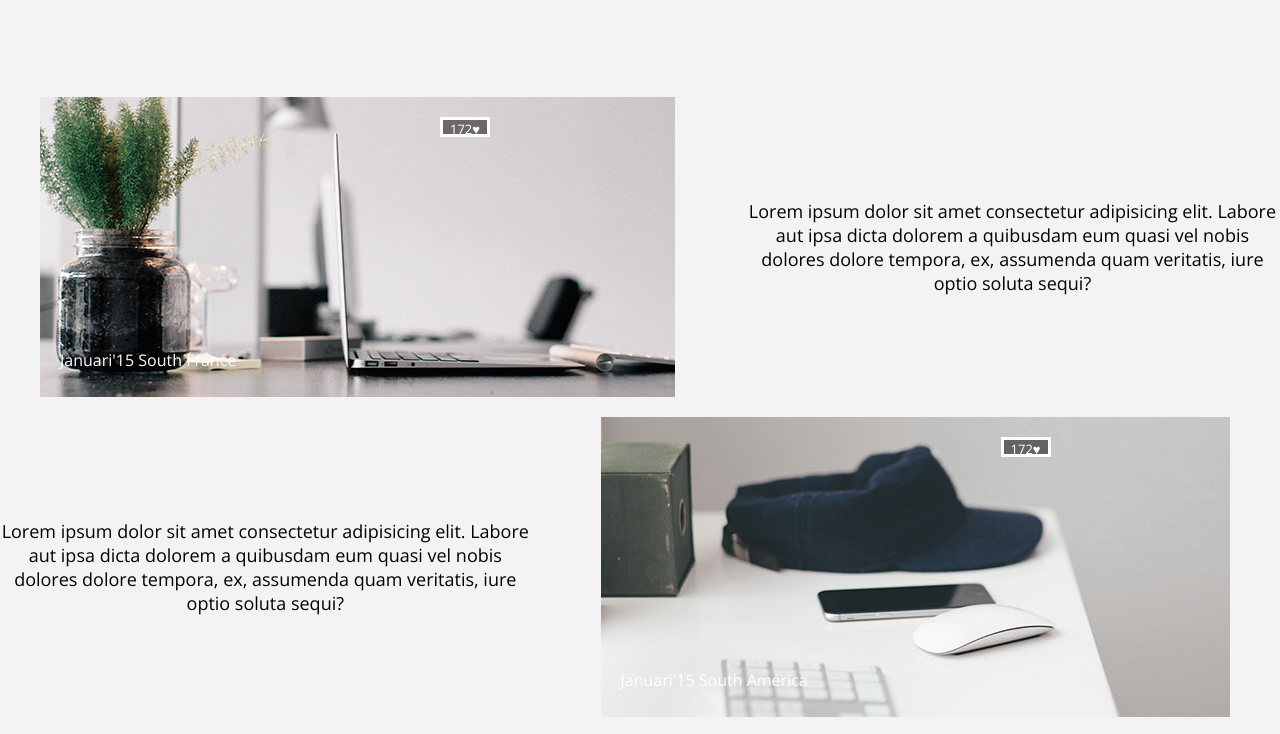
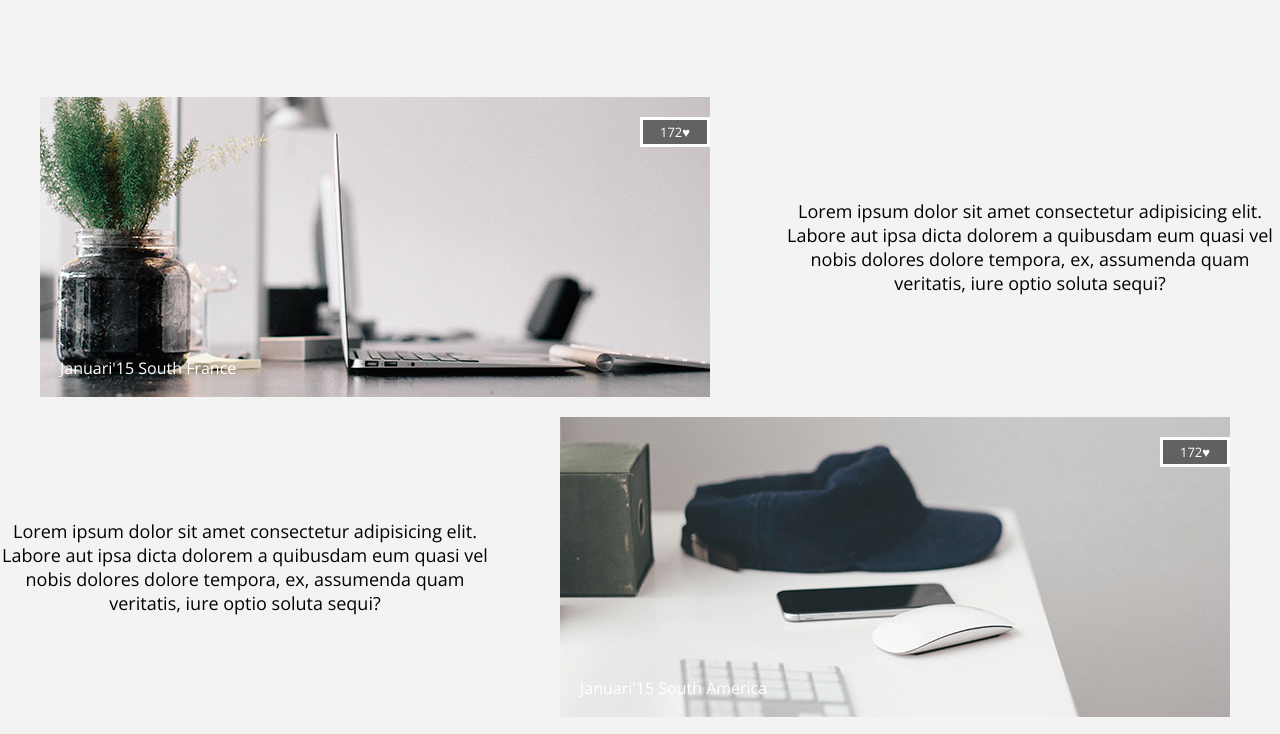
Before and after one commit to Yelyzaveta-Matskiv/labs, a plain HTML site: page lab_02/apples/index.html in a window 1280 px wide. Shown: the part 1392-2126 px from the top of the page. Drawn offline with nearby package versions, Linux system fonts and the light colour scheme.

Commit message:
Add files via upload

```diff
--- a/lab_02/apples/style.css
+++ b/lab_02/apples/style.css
@@ -126,13 +126,13 @@ a:link {
 }
 
 .button2 {
-    width: 50px;
-    height: 20px;
+    width: 70px;
+    height: 30px;
     color: white;
     border: 3px solid white;
     background-color: rgba(0, 0, 0, 0.5);
     margin-top: 20px;
-    margin-left: 400px;
+    margin-left: 600px;
 }
 
 .name {
```
Also changed, not shown: lab_02/apples/index.html (+4 -4 lines).
